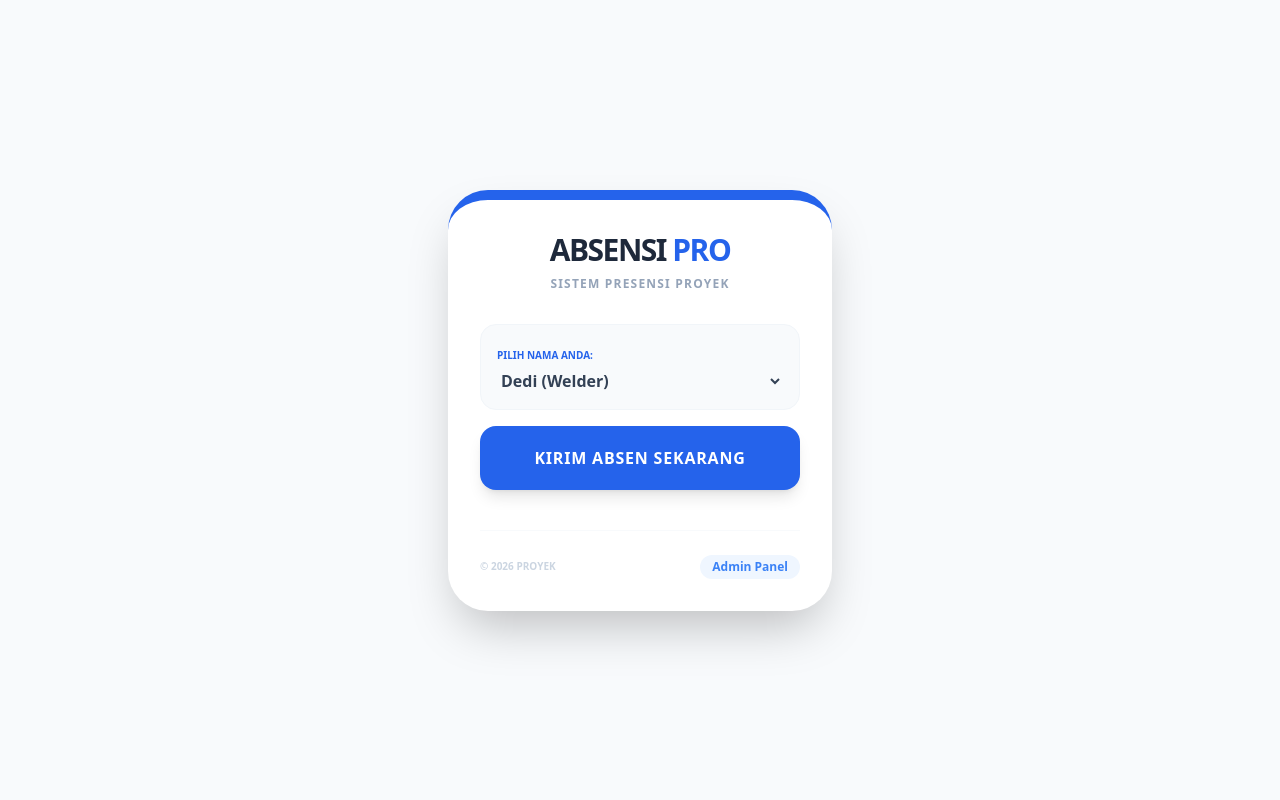
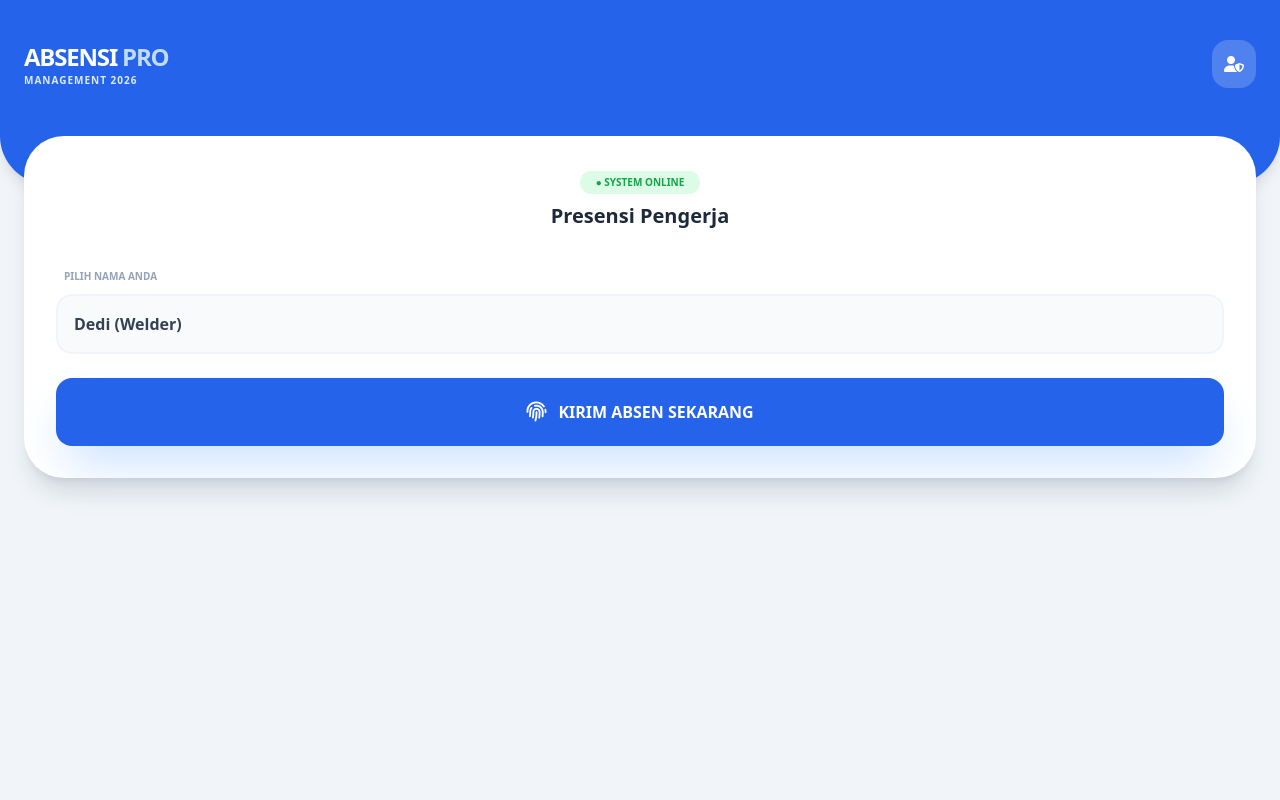
Before and after one commit to chenpapoi-arch/Absensi-pekerja, a plain HTML site: page index.html in a window 1280 px wide. Drawn offline with nearby package versions, Linux system fonts and the light colour scheme.

Commit message:
Update HTML structure and title for Absensi Pro
Route worker

```diff
--- a/index.html
+++ b/index.html
@@ -2,41 +2,67 @@
 <html lang="id">
 <head>
     <meta charset="UTF-8">
-    <meta name="viewport" content="width=device-width, initial-scale=1.0">
-    <title>Absensi Karyawan</title>
+    <meta name="viewport" content="width=device-width, initial-scale=1.0, maximum-scale=1.0, user-scalable=no">
+    <title>ABSENSI PRO</title>
     <script src="https://cdn.tailwindcss.com"></script>
     <link rel="stylesheet" href="https://cdnjs.cloudflare.com/ajax/libs/font-awesome/6.0.0/css/all.min.css">
 </head>
-<body class="bg-slate-50 min-h-screen flex flex-col items-center justify-center p-4">
-    <div class="bg-white w-full max-w-sm rounded-[2.5rem] shadow-2xl border-t-[10px] border-blue-600 p-8 text-center">
-        <h1 class="text-3xl font-black text-slate-800 tracking-tighter mb-2">ABSENSI <span class="text-blue-600">PRO</span></h1>
-        <p class="text-slate-400 text-xs font-bold uppercase tracking-widest mb-8">Sistem Presensi Proyek</p>
-
-        <div class="space-y-4">
-            <div class="bg-slate-50 p-4 rounded-2xl border border-slate-100 text-left">
-                <label class="text-[10px] font-black text-blue-600 uppercase">Pilih Nama Anda:</label>
-                <select id="user-select" class="w-full bg-transparent font-bold text-slate-700 outline-none mt-1">
-                    </select>
+<body class="bg-slate-100 min-h-screen flex flex-col font-sans">
+    <header class="bg-blue-600 pt-10 pb-20 px-6 rounded-b-[3rem] shadow-lg text-white">
+        <div class="flex justify-between items-center mb-4">
+            <div>
+                <h1 class="text-2xl font-black tracking-tighter uppercase">ABSENSI <span class="text-blue-200">PRO</span></h1>
+                <p class="text-blue-100 text-[10px] font-bold uppercase tracking-widest">Management 2026</p>
             </div>
-
-            <button onclick="doAbsen()" class="w-full bg-blue-600 hover:bg-blue-700 text-white font-black py-5 rounded-2xl shadow-lg active:scale-95 transition tracking-wider">
-                KIRIM ABSEN SEKARANG
-            </button>
+            <a href="/login.html" class="bg-white/20 p-3 rounded-2xl backdrop-blur-md"><i class="fas fa-user-shield"></i></a>
         </div>
-
-        <div class="mt-10 pt-6 border-t border-slate-50 flex justify-between items-center">
-            <p class="text-[10px] text-slate-300 font-bold uppercase">© 2026 Proyek</p>
-            <a href="/login" class="text-xs text-blue-500 font-bold bg-blue-50 px-3 py-1 rounded-full">Admin Panel</a>
+    </header>
+    <main class="flex-1 px-6 -mt-12">
+        <div class="bg-white rounded-[2.5rem] shadow-xl p-8 space-y-8">
+            <div class="text-center">
+                <div class="inline-block bg-green-100 text-green-600 px-4 py-1 rounded-full text-[10px] font-black uppercase mb-2">● System Online</div>
+                <h2 class="text-slate-800 text-xl font-bold">Presensi Pengerja</h2>
+            </div>
+            <div class="space-y-6">
+                <div class="space-y-2 text-left">
+                    <label class="text-[10px] font-black text-slate-400 uppercase ml-2">Pilih Nama Anda</label>
+                    <select id="user-select" class="w-full bg-slate-50 border-2 border-slate-100 p-4 rounded-2xl font-bold text-slate-700 outline-none focus:border-blue-500 appearance-none"></select>
+                </div>
+                <button onclick="prosesAbsen()" class="w-full bg-blue-600 text-white font-black py-5 rounded-2xl shadow-blue-200 shadow-2xl active:scale-95 transition-all flex items-center justify-center gap-3">
+                    <i class="fas fa-fingerprint text-xl"></i> KIRIM ABSEN SEKARANG
+                </button>
+            </div>
+            <div id="gps-box" class="hidden bg-slate-50 border border-slate-100 rounded-2xl p-4 flex items-center gap-4 text-left">
+                <div class="bg-blue-100 p-3 rounded-xl text-blue-600"><i class="fas fa-location-arrow"></i></div>
+                <div class="text-[10px]">
+                    <p class="font-bold text-slate-500 uppercase">Status Lokasi</p>
+                    <p id="coords" class="text-slate-400 italic font-mono uppercase">Mencari koordinat...</p>
+                </div>
+            </div>
         </div>
-    </div>
-
+    </main>
     <script>
         const data = JSON.parse(localStorage.getItem('pekerja')) || ['Dedi (Welder)', 'Sopian (Field)'];
         const select = document.getElementById('user-select');
-        select.innerHTML = data.map(n => `<option>${n}</option>`).join('');
+        select.innerHTML = data.map(n => `<option value="${n}">${n}</option>`).join('');
 
-        function doAbsen() {
-            alert('Berhasil! Lokasi Anda telah tercatat.');
+        async function prosesAbsen() {
+            const box = document.getElementById('gps-box');
+            box.classList.remove('hidden');
+            if (navigator.geolocation) {
+                navigator.geolocation.getCurrentPosition(async (pos) => {
+                    const lok = `${pos.coords.latitude.toFixed(6)}, ${pos.coords.longitude.toFixed(6)}`;
+                    document.getElementById('coords').innerText = lok;
+                    try {
+                        const res = await fetch('https://absensi.chenpapoi.workers.dev/', {
+                            method: 'POST',
+                            headers: { 'Content-Type': 'application/json' },
+                            body: JSON.stringify({ nama: select.value, lokasi: lok })
+                        });
+                        if (res.ok) alert('ABSEN BERHASIL DISIMPAN!');
+                    } catch (e) { alert('Koneksi Gagal!'); }
+                });
+            }
         }
     </script>
 </body>
```
